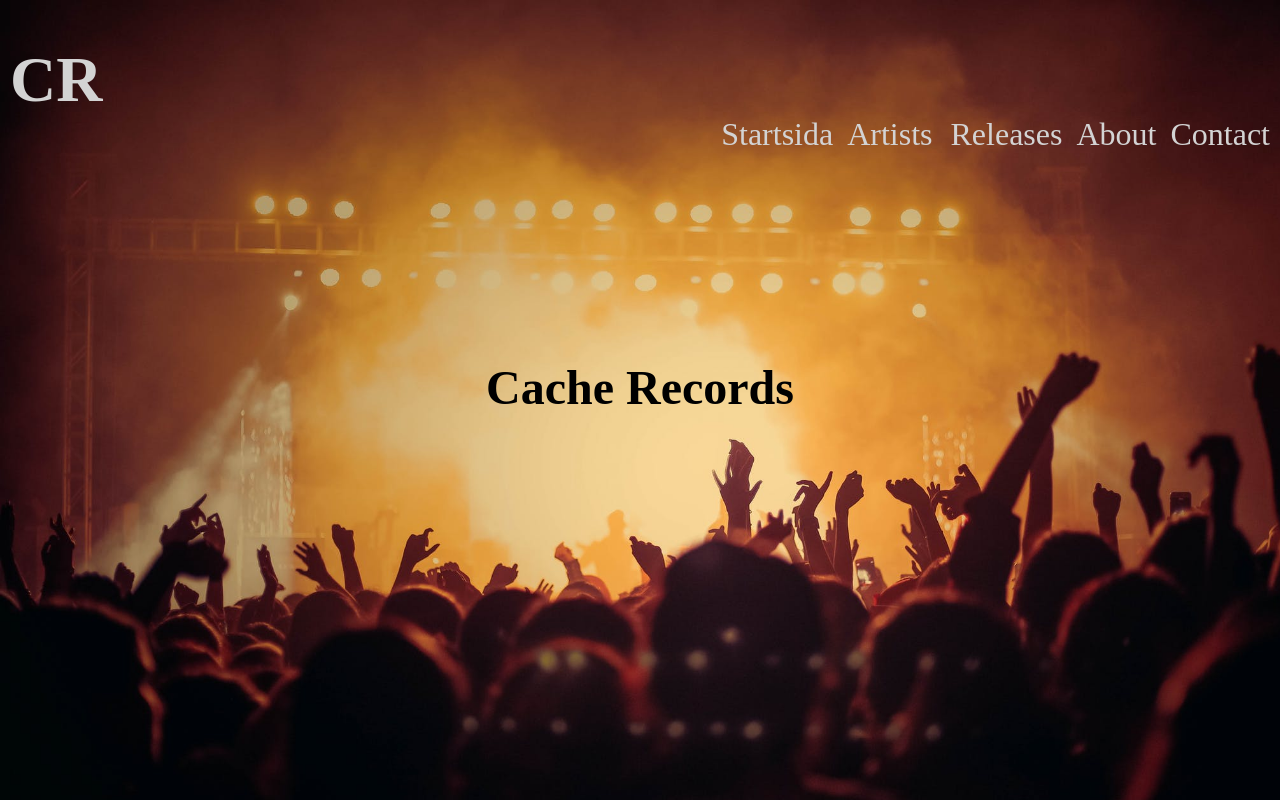
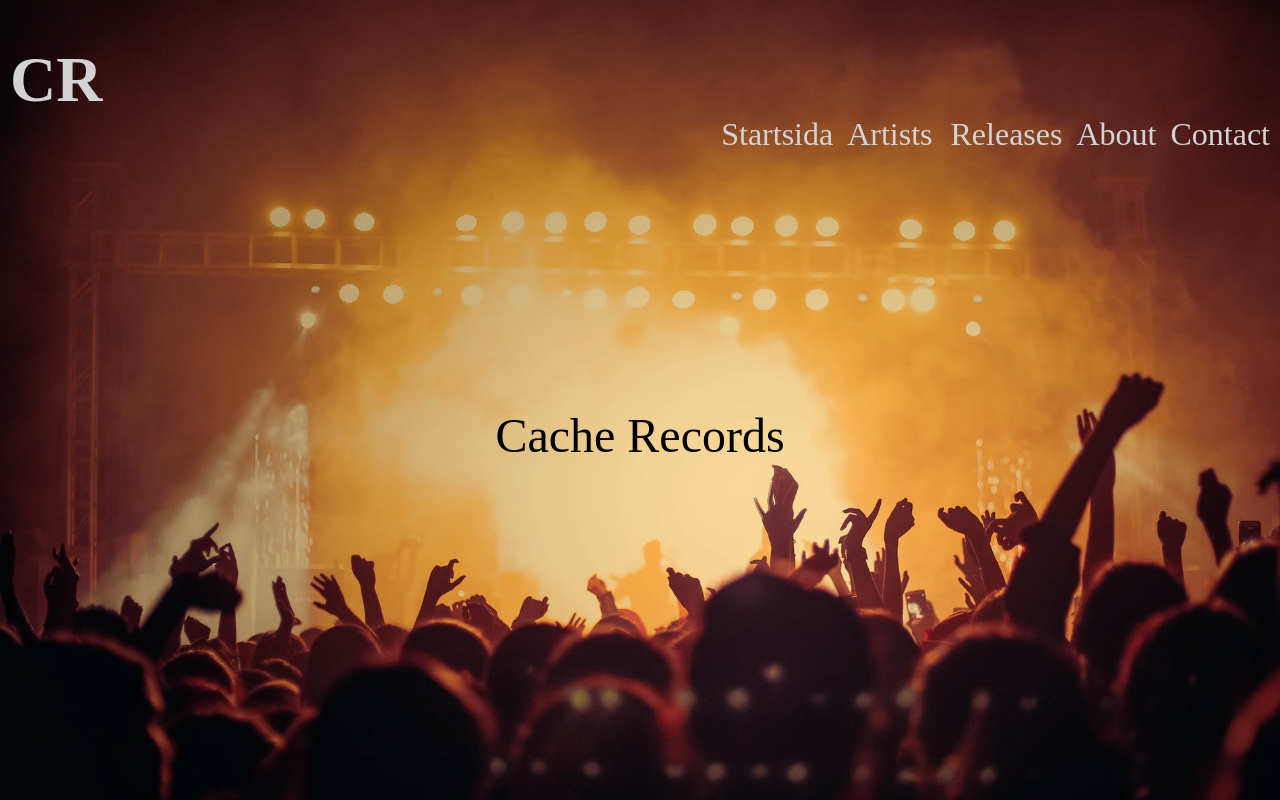
Before and after one commit to oskarsson4/Cache-Records, a plain HTML site: page index.html in a window 1280 px wide. Shown: the top 800 px of the page. Drawn offline with Linux system fonts and the light colour scheme.

Commit message:
Update index.html

```diff
--- a/index.html
+++ b/index.html
@@ -33,8 +33,11 @@
                     </nav>
                 </div>
             </header>
+            <div class="Headline">
+                <p>Cache Records</p>
+            </div>
 
-            <h2 class="Headline">Cache Records</h2>
+
 
         </div>
 
```
